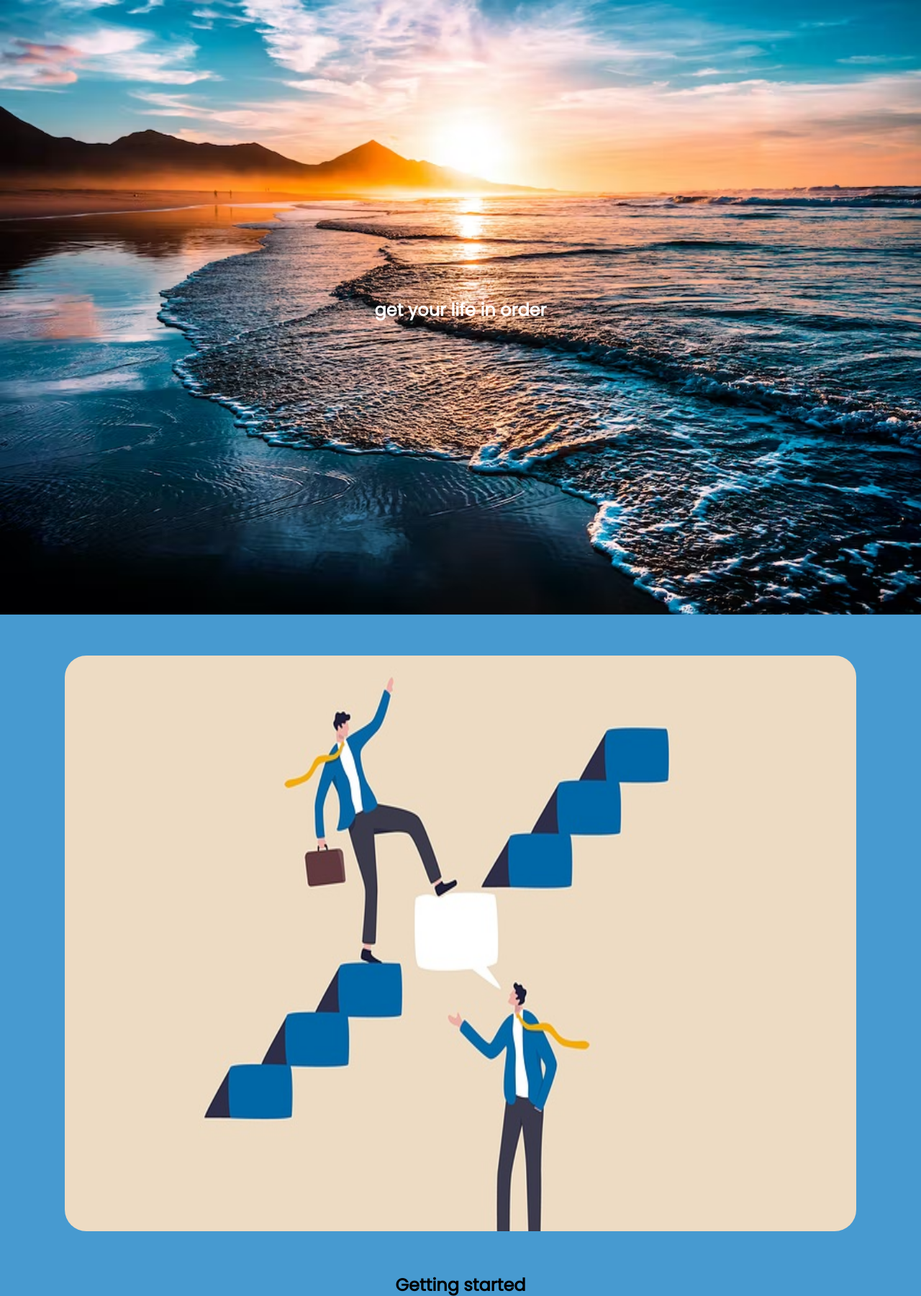
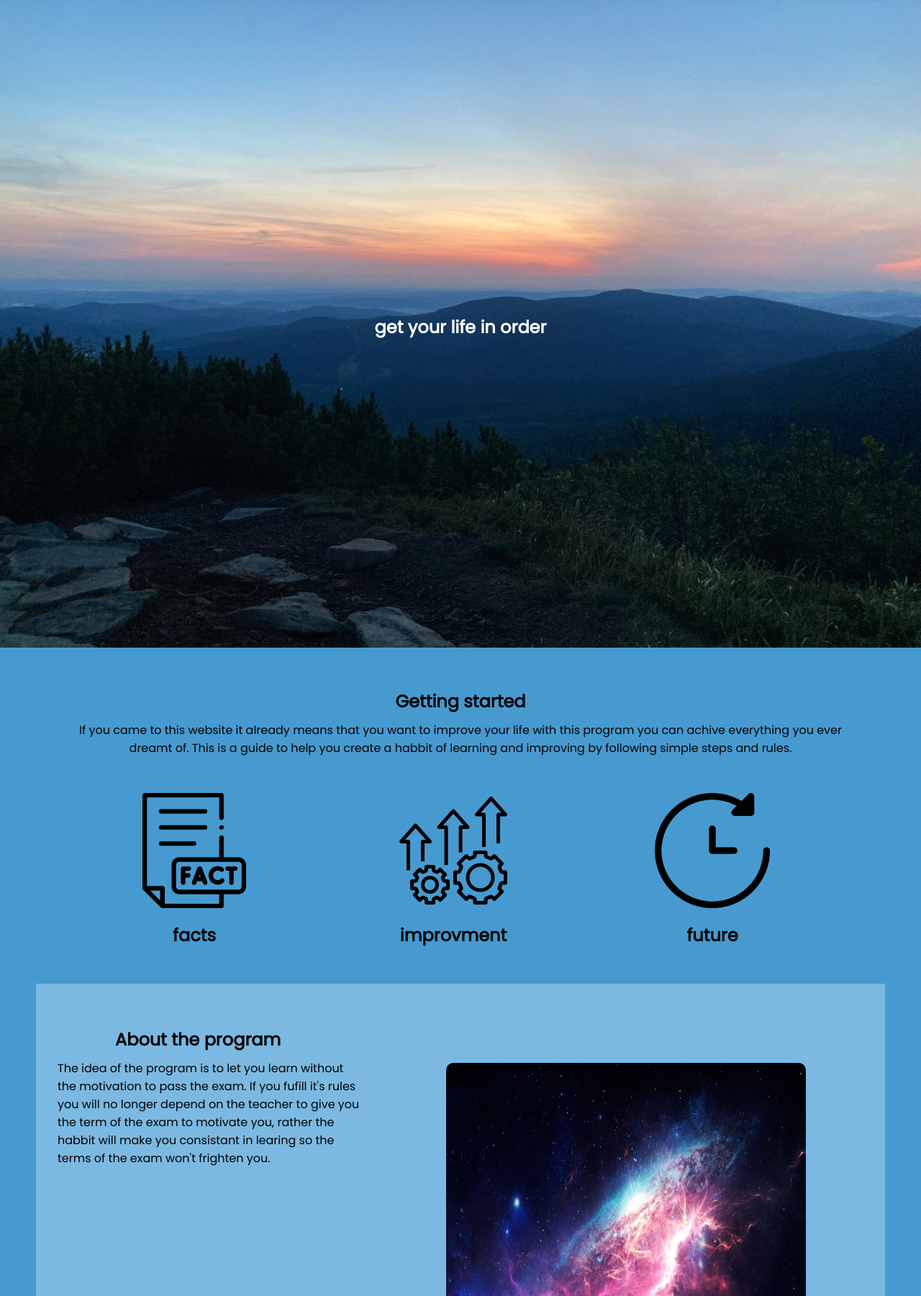
Before and after one commit to mkiel01/website-do-better, a Django app: page / in a window 1280 px wide. Shown: the part 130-1931 px from the top of the page at 72% size. Run offline with Django 4.2, Linux system fonts and the light colour scheme.

Commit message:
adding styling

```diff
--- a/main/do_better_auth/templates/do_better_auth/login.html
+++ b/main/do_better_auth/templates/do_better_auth/login.html
@@ -1,4 +1,5 @@
-
+{% extends 'website/header.html' %}
+{% load static %}
 {% comment %} <h1> Login <h1>
 
 <form method="POST">
--- a/main/website/static/website/style.css
+++ b/main/website/static/website/style.css
@@ -42,7 +42,7 @@ article p{
 }
 
 .title img {
-	height: 100%;
+	height: 900px;
 	width: 100%;
 }
 
@@ -63,6 +63,7 @@ article p{
 .getting-started {
 
 	margin-top: 50px;
+	margin-bottom: 50px;
 	text-align: center;
 	width: 1100px;
 	margin-left: auto;
@@ -81,11 +82,41 @@ article p{
 	margin-top: 50px;
 }
 
-.getting-started p {
+
+
+/* GEETING END */
+
+/* THREE ICONS CSS */
+
+.three-icons {
+	display: flex;
+	margin-bottom: 20px;
+	width: 1100px;
+	margin-left: auto;
+	margin-right: auto;
+
 
 }
 
-/* GEETING END */
+.div-content {
+	margin: auto 100px;
+	display: flex;
+	flex-direction: column;
+	align-items: center;
+}
+
+.icons {
+    width: 10em;
+	height: 10em;
+	justify-content: center;
+	margin-bottom: 20px;
+    /* margin-right: 1em; */
+}
+
+
+
+
+/* THREE ICONS CSS END */
 
 
 /* ABOUT THE PROGRAM */
@@ -94,7 +125,6 @@ article p{
 	display: flex;
 	flex-direction: row;
 	justify-content: right;
-	margin-left: 50px;
 	margin: 50px;
 	padding: 10px;
 	background-color: var(--Bg);
@@ -113,7 +143,7 @@ article p{
 	width: 500px;
 	height: 500px;
 	border-radius: 10px;
-	margin: 20px;
+	margin: 100px;
 
 }
 
@@ -178,27 +208,6 @@ article p{
 
 /* TOOLS END*/
 
-/* THREE ICONS CSS */
-
-.three-icons {
-	display: flex;
-	margin-bottom: 20px;
-}
-
-.div-content {
-	margin: 0 auto;
-	display: flex;
-	flex-direction: column;
-	align-items: center;
-}
-
-.icons {
-    width: 10em;
-	height: 10em;
-	justify-content: center;
-	margin-bottom: 20px;
-    /* margin-right: 1em; */
-}
 
 
 .ocean-div {
@@ -249,7 +258,6 @@ card img {
 	padding: 20px;
 }
 
-/* THREE ICONS CSS END */
 
 .about-me{
 	display: flex;
@@ -298,6 +306,10 @@ nav h2 {
 	margin-left: 150px;
 }
 
+nav h2:hover {
+	color: var(--ParentBg);
+
+}
 nav:first-child {
 	margin-top:auto;
 }
@@ -326,7 +338,7 @@ nav:first-child {
 }
 
 .links:hover a{
-    color: var(--Inter);
+    color: var(--ParentBg);
   }
 
 .links li:hover .dropdown{
@@ -506,3 +518,10 @@ animation: text 3s;
     }
 
 	/* INTRO END */
+
+.register_form h1, label, p, input {
+	display: flex;
+	flex-direction: column;
+	margin: 10px
+
+	}
--- a/main/website/templates/website/introduction.html
+++ b/main/website/templates/website/introduction.html
@@ -14,18 +14,43 @@
 
 
 <div class="title">
-  <img src="{% static 'img/ocean-main.jpg'%}" alt="">
+  <img src="{% static 'img/main_img.jpeg'%}" alt="">
   <div class="text-in-img">  <h2> get your life in order </h1> </div>
 
 </div>
 
 <div class="getting-started">
-  <img src="{% static 'img/getting-started.jpeg'%}" >
+
   <h2> Getting started </h2>
   <p>  If you came to this website it already means that you want to improve your life with this program you can achive everything you ever dreamt of.
     This is a guide to help you create a habbit of learning and improving by following simple steps and rules.
   </p>
 
+</div>
+
+<div class="three-icons">
+
+
+  <div class="div-content">
+    <img class="icons" src="{% static 'img/fact.png' %}" alt="">
+
+      <h2> facts </h2>
+
+  </div>
+
+  <div class="div-content">
+    <img class="icons" src="{% static 'img/improve.png' %}" alt="">
+
+      <h2> improvment </h2>
+
+  </div>
+
+  <div class="div-content">
+    <img class="icons" src="{% static 'img/future.png' %}" alt="">
+
+      <h2> future </h2>
+
+  </div>
 </div>
 
   <div class="about-the-program">
@@ -53,30 +78,7 @@
 
 
 
-    <div class="three-icons">
 
-
-      <div class="div-content">
-        <img class="icons" src="{% static 'img/fact.png' %}" alt="">
-
-          <h2> facts </h2>
-
-      </div>
-
-      <div class="div-content">
-        <img class="icons" src="{% static 'img/improve.png' %}" alt="">
-
-          <h2> improvment </h2>
-
-      </div>
-
-      <div class="div-content">
-        <img class="icons" src="{% static 'img/future.png' %}" alt="">
-
-          <h2> future </h2>
-
-      </div>
-    </div>
 
 
 
```
Also changed, not shown: main/do_better_auth/templates/do_better_auth/register.html (+4 -10 lines), main/website/static/img/main_img.jpeg (added), webiste-do-better documentation screenshots/1.08.2023/0 task.png (added), webiste-do-better documentation screenshots/1.08.2023/dairy.png (added), webiste-do-better documentation screenshots/1.08.2023/intro_1.png (added), webiste-do-better documentation screenshots/1.08.2023/intro_2.png (added), webiste-do-better documentation screenshots/1.08.2023/login.png (added), webiste-do-better documentation screenshots/1.08.2023/register.png (added), webiste-do-better documentation screenshots/1.08.2023/to do.png (added), 2 other files.
